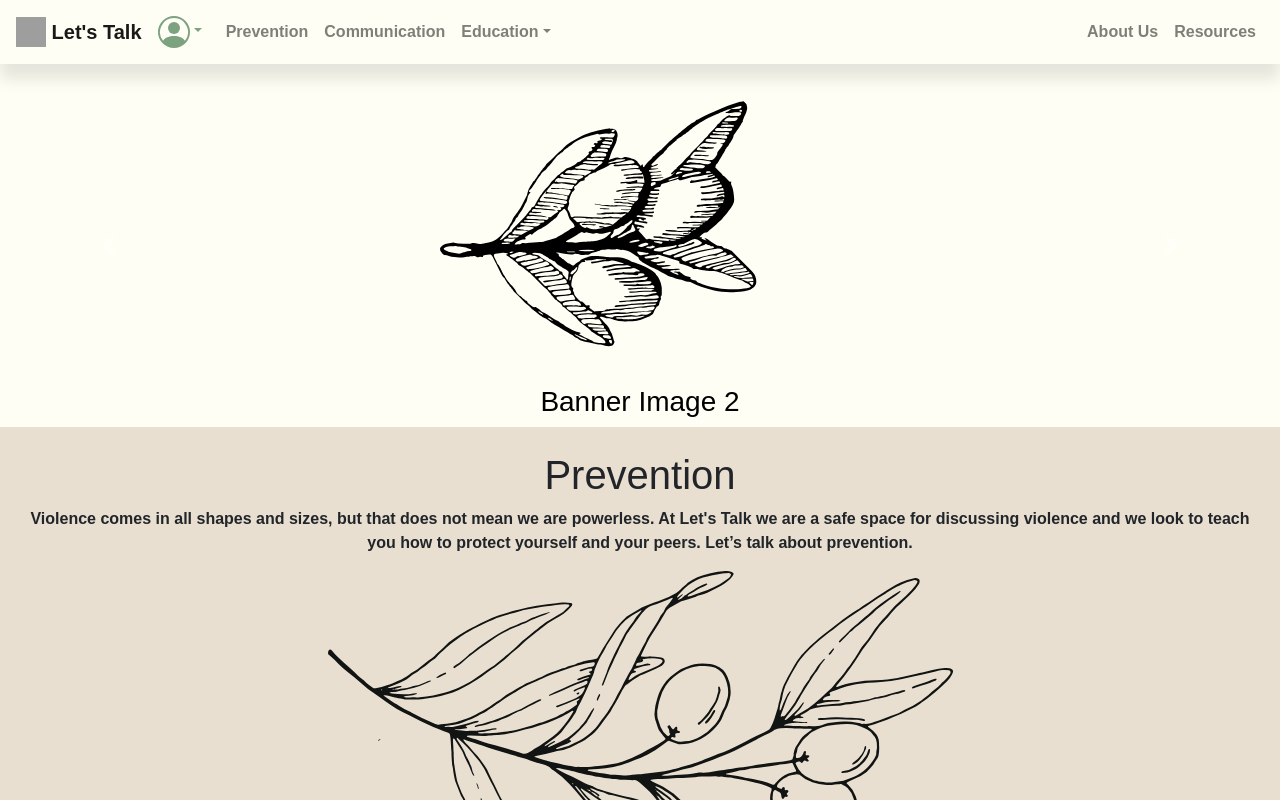
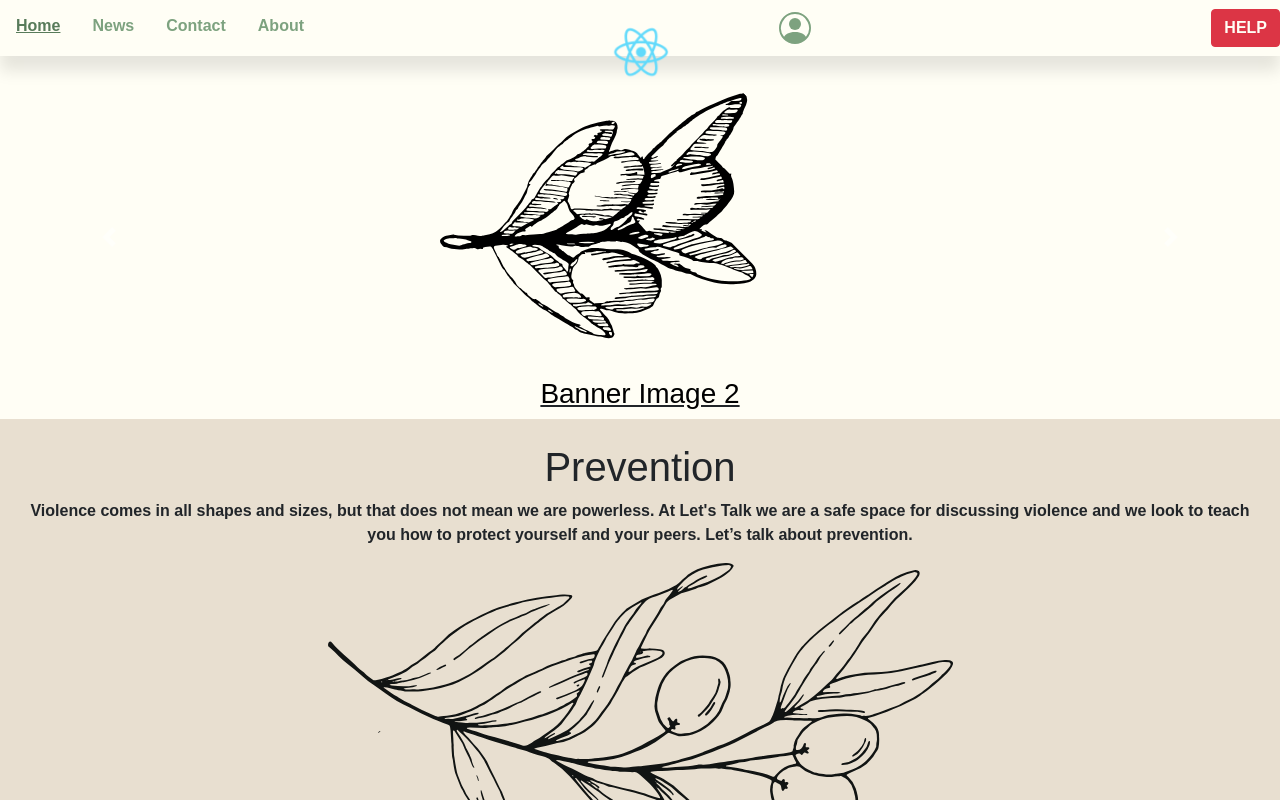
Before and after one commit to williamjessop/I2P, a React (Create React App) app in the folder front-end/: page / in a window 1280 px wide. Shown: the top 800 px of the page. Built offline with nearby package versions, Linux system fonts and the light colour scheme; grey boxes are pictures that could not be loaded.

Commit message:
Navbar updates

```diff
--- a/front-end/src/App.css
+++ b/front-end/src/App.css
@@ -7,26 +7,132 @@
   box-shadow: 0px 15px 15px #0000001a
 }
 
-.nav-dropdown-override::after {
-  border-top: none !important;
-  border-right: none !important;
-  border-bottom: none !important;
-  border-left: none !important;
+.nav-wrap {
+  height: 56px;
+  text-align: center;
 }
 
-.navbar-brand {
-  display: contents !important;
-  position: absolute !important;
+#btn-nav-collapse {
+  display: none;
+  left: 3px;
+  position: absolute;
+  width: 56px;
+  margin: 7px;
+  padding: 0px;
+  background-color: transparent;
+  border-radius: 12px;
+  border: 1px solid;
+  color: rgba(0,0,0,.5);
+  border-color: rgba(0,0,0,.1);
 }
 
-@media only screen and (max-width: 320px) {
-  .navbar {
-    padding: 0.5rem 0.3rem !important;
+#btn-nav-profile {
+  right: -1px;
+  position: relative;
+  float: right;
+  padding: 0px;
+  margin: 12px;
+  margin-right: 6px;
+  margin-left: 6px;
+  width: 38px;
+  border: transparent;
+}
+
+#img-nav-logo {
+  left: -100px;
+}
+
+@media only screen and (max-width: 350px) {
+  #btn-nav-help {
+    transform: scale(0.8);
+    left: 5px;
   }
+}
+
+@media only screen and (max-width: 800px) {
+  .collapse-nav {
+    display: none !important;
+  }
+
+  #btn-nav-collapse {
+    display: block;
+  }
+
+  #img-nav-logo {
+    left: 60px;
+  }
+}
+
+ul {
+  display: block;
+  list-style-type: none;
+  margin: 0;
+  padding: 0;
+  float: left;
+  overflow: hidden;
+}
+
+li {
+  float: left;
+}
+
+li a {
+  display: block;
+  text-align: center;
+  padding: 14px 16px;
+  text-decoration: none;
+}
+
+/* The container <div> - needed to position the dropdown content */
+.dropdown {
+  position: relative;
+  display: inline-block;
+}
+
+/* Dropdown Content (Hidden by Default) */
+.dropdown-content {
+  display: none;
+  position: absolute;
+  background-color: #f9f9f9;
+  min-width: 160px;
+  box-shadow: 0px 8px 16px 0px rgba(0,0,0,0.2);
+  z-index: 1;
+}
+
+/* Links inside the dropdown */
+.dropdown-content a {
+  color: black;
+  padding: 12px 16px;
+  text-decoration: none;
+  display: block;
+}
+
+/* Change color of dropdown links on hover */
+.dropdown-content a:hover {background-color: #f1f1f1}
+
+/* Show the dropdown menu on hover */
+.dropdown:hover .dropdown-content {
+  display: block;
+}
+
+.active {
+  text-decoration: underline;
+}
+
+.primaryBackground {
+  background-color: #fffEf5
 }
 
 .secondaryBackground {
   background-color: #e8dfd0;
+}
+
+.primaryColor {
+  color: #212529;
+}
+
+.secondaryColor {
+  color: #7da27f;
 }
 
 .branchGraphic1 {
--- a/front-end/src/components/Navigation.jsx
+++ b/front-end/src/components/Navigation.jsx
@@ -1,50 +1,28 @@
 import React from 'react';
-import { Nav, Navbar, NavDropdown } from 'react-bootstrap';
+import { Nav, Navbar, NavDropdown, Button} from 'react-bootstrap';
 import * as Icon from 'react-bootstrap-icons';
 import './theme.scss';
 
 function Navigation() {
   return (
-    <div className="navContainerDiv">
-      <Navbar sticky="top" collapseOnSelect expand="md" variant="light" className="navDropShadow">
-        <Navbar.Toggle aria-controls="responsive-navbar-nav" />
-        <Navbar.Brand href="/">
-          <div>
-            <img
-              alt=""
-              src="/logo.svg"
-              width="30"
-              height="30"
-              className="d-inline-block align-top"
-            />{' '}
-            Let's Talk
-            </div>
-        </Navbar.Brand>
-        <NavDropdown eventKey={3} title={<svg xmlns="http://www.w3.org/2000/svg" width="2em" height="2em" fill="currentColor" class="bi bi-person-circle" viewBox="0 0 16 16">
-  <path d="M11 6a3 3 0 1 1-6 0 3 3 0 0 1 6 0z"/>
-  <path fill-rule="evenodd" d="M0 8a8 8 0 1 1 16 0A8 8 0 0 1 0 8zm8-7a7 7 0 0 0-5.468 11.37C3.242 11.226 4.805 10 8 10s4.757 1.225 5.468 2.37A7 7 0 0 0 8 1z"/>
-</svg>} id="collasible-nav-dropdown btn-profile" style={{}}> Dropdown Item 1
-        </NavDropdown>
-        <Navbar.Collapse id="responsive-navbar-nav">
-          <Nav className="mr-auto">
-            <Nav.Link href="/prevention">Prevention</Nav.Link>
-            <Nav.Link href="/communication">Communication</Nav.Link>
-            <NavDropdown title="Education" id="collasible-nav-dropdown">
-              <NavDropdown.Item href="#course/coursename1">Course 1</NavDropdown.Item>
-              <NavDropdown.Item href="#course/coursename2">Course 2</NavDropdown.Item>
-              <NavDropdown.Item href="#course/coursename3">Course 3</NavDropdown.Item>
-              <NavDropdown.Divider />
-              <NavDropdown.Item href="#faq">Need Help?</NavDropdown.Item>
-            </NavDropdown>
-          </Nav>
-          <Nav>
-            <Nav.Link href="/aboutus">About Us</Nav.Link>
-            <Nav.Link eventKey={2} href="/resources">
-              Resources
-              </Nav.Link>
-          </Nav>
-        </Navbar.Collapse>
-      </Navbar>
+    <div className="nav-wrap navDropShadow">
+      <button className="primaryBackground" id="btn-nav-collapse" style={{height:"42px"}} ><Icon.List fontSize="2.4rem"/></button>
+      <ul className="collapse-nav">
+        <li><a href="default.asp" className="active">Home</a></li>
+        <li><a href="news.asp">News</a></li>
+        <li><a href="contact.asp">Contact</a></li>
+        <li><a href="about.asp">About</a></li>
+      </ul>
+      <img className="nav-signup-dropdown" id="img-nav-logo" src="./logo512.png" style={{width:"56px", height:"56px", position:"relative", zIndex:"1"}}/>
+      <div className="dropdown">
+        <button className="primaryBackground secondaryColor" id="btn-nav-profile"><Icon.PersonCircle fontSize="2rem"/></button>
+        <div class="dropdown-content">
+          <a href="#">Sign Up</a>
+          <a href="#">Sign In</a>
+          <a href="#">Logout</a>
+        </div>
+      </div>
+      <Button id="btn-nav-help" variant="danger" style={{top:"9px", position:"relative", alignSelf:"center", float:"right"}}>HELP</Button>
     </div>
   );
 }
```
